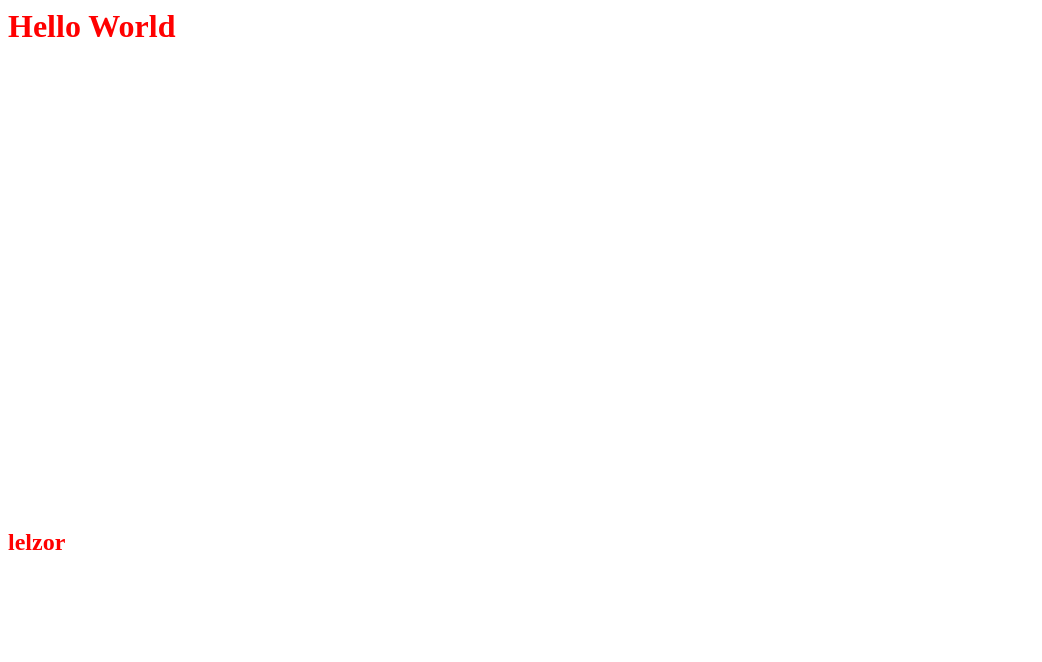
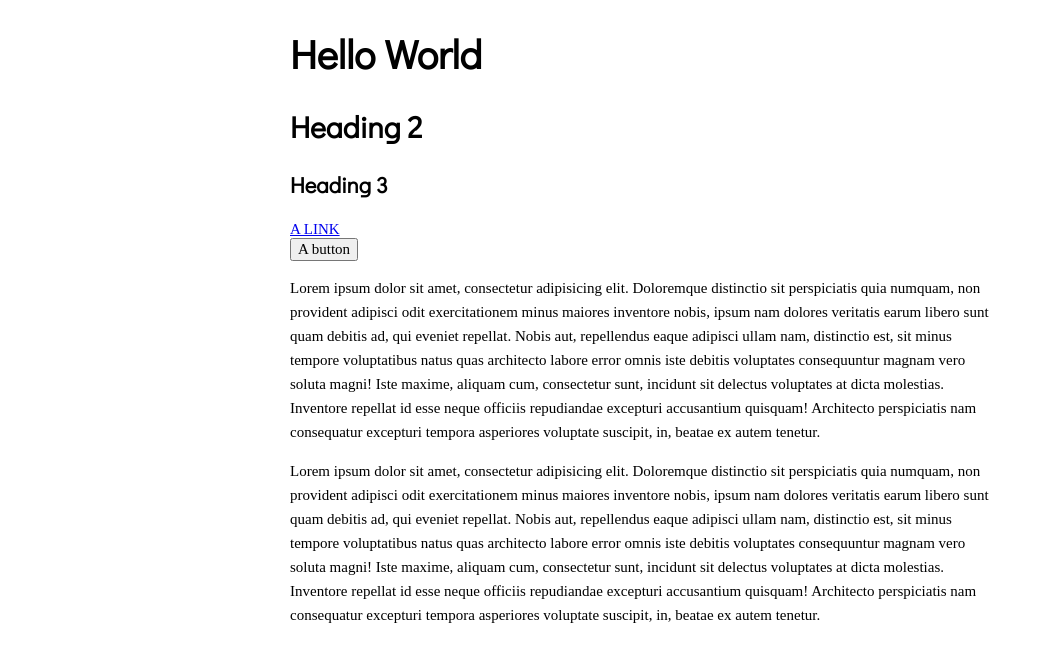
Before and after one commit to moonclash/immymay, a website: page src/index.html in a window 1280 px wide. Shown: the whole page, without its empty margins (0-1042 px from the left). Drawn offline with Linux system fonts and the light colour scheme; a web font is replaced by a local one.

Commit message:
Added variables structure
Added variables structure and typography set up

```diff
--- /dev/null
+++ b/src/assets/styles/sass/_typography.sass
@@ -0,0 +1,29 @@
+@import 'variables'
+
+html
+	font-size: 10px
+
+body
+	font-size: $body-font-default
+	font-family: $paragraphs-default
+
+h1
+	font-size: $heading-font-large
+
+h2
+	font-size: $heading-font-medium
+
+h3
+	font-size: $heading-font-small
+
+
+
+
+h1,h2,h3
+	font-family: $headings-default
+
+a,button
+	font-family: $links-default
+
+p
+	line-height: $line-height-default
--- /dev/null
+++ b/src/assets/styles/sass/_variables.sass
@@ -0,0 +1,20 @@
+//Fonts
+
+$headings-default: 'Didact Gothic'
+$paragraphs-default: 'Sorts Mill Goudy'
+$paragraphs-alt: Georgia
+$links-default: 'Times New Roman'
+
+//Sizes
+
+$heading-font-large: 4rem
+$heading-font-medium: 3rem
+$heading-font-small: 2.2rem
+$body-font-default: 1.5rem
+$line-height-default: 1.6
+
+//borders
+
+$border-large: 4px
+$border-medium: 2px
+$border-small: 1px
--- a/src/assets/styles/sass/main.sass
+++ b/src/assets/styles/sass/main.sass
@@ -1,3 +1,6 @@
-h1,h2
-	color: red
-	height: 500px
+@import 'variables'
+@import 'typography'
+
+body
+	max-width: 700px
+	margin: 0 auto
--- a/src/index.html
+++ b/src/index.html
@@ -2,10 +2,19 @@
 <head>
 	<meta charset="UTF-8">
 	<title>home</title>
+	<link href='https://fonts.googleapis.com/css?family=Sorts+Mill+Goudy|Didact+Gothic' rel='stylesheet' type='text/css'>
+	<link rel="stylesheet" type="text/css" href="assets/styles/css/normalize.css">
 	<link rel="stylesheet" type="text/css" href="assets/styles/css/main.css">
 </head>
 <body>
 	<h1>Hello World</h1>
-	<h2>lelzor</h2>
+	<h2>Heading  2</h2>
+	<h3> Heading 3</h3>
+	<a href="#"> A LINK </a>
+	<br>
+	<button>A button</button>
+	<p>Lorem ipsum dolor sit amet, consectetur adipisicing elit. Doloremque distinctio sit perspiciatis quia numquam, non provident adipisci odit exercitationem minus maiores inventore nobis, ipsum nam dolores veritatis earum libero sunt quam debitis ad, qui eveniet repellat. Nobis aut, repellendus eaque adipisci ullam nam, distinctio est, sit minus tempore voluptatibus natus quas architecto labore error omnis iste debitis voluptates consequuntur magnam vero soluta magni! Iste maxime, aliquam cum, consectetur sunt, incidunt sit delectus voluptates at dicta molestias. Inventore repellat id esse neque officiis repudiandae excepturi accusantium quisquam! Architecto perspiciatis nam consequatur excepturi tempora asperiores voluptate suscipit, in, beatae ex autem tenetur.</p>
+
+		<p>Lorem ipsum dolor sit amet, consectetur adipisicing elit. Doloremque distinctio sit perspiciatis quia numquam, non provident adipisci odit exercitationem minus maiores inventore nobis, ipsum nam dolores veritatis earum libero sunt quam debitis ad, qui eveniet repellat. Nobis aut, repellendus eaque adipisci ullam nam, distinctio est, sit minus tempore voluptatibus natus quas architecto labore error omnis iste debitis voluptates consequuntur magnam vero soluta magni! Iste maxime, aliquam cum, consectetur sunt, incidunt sit delectus voluptates at dicta molestias. Inventore repellat id esse neque officiis repudiandae excepturi accusantium quisquam! Architecto perspiciatis nam consequatur excepturi tempora asperiores voluptate suscipit, in, beatae ex autem tenetur.</p>
 </body>
 </html>
```
Also changed, not shown: src/assets/styles/css/main.css, src/assets/styles/css/normalize.css (added).
